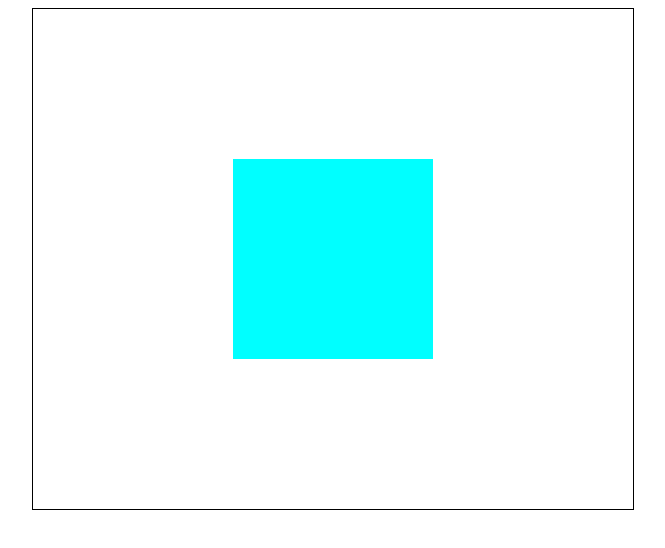
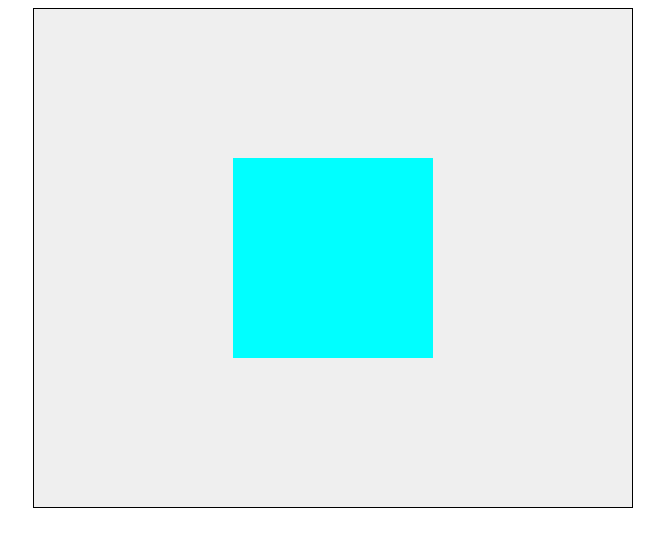
Before and after one commit to preservance717/LG_CSS, a plain HTML site: page program_experience/demo2/demo2.html in a window 1280 px wide. Shown: the whole page, without its empty margins (307-972 px from the left). Drawn offline with Linux system fonts and the light colour scheme.

Commit message:
button center

```diff
--- a/program_experience/demo2/demo2.css
+++ b/program_experience/demo2/demo2.css
@@ -42,3 +42,15 @@ body{
     height: 200px;
     background-color: #0ff;
 }
+
+button {
+    width: 600px;
+    height: 500px;
+    border: 1px solid #000;
+}
+.button-center {
+    width: 200px;
+    height: 200px;
+    margin: 0 auto;
+    background-color: #0ff;
+}
--- a/program_experience/demo2/demo2.html
+++ b/program_experience/demo2/demo2.html
@@ -12,8 +12,13 @@
         <!--<p>test content</p>-->
     <!--</div>-->
 <!--</div>-->
-<div class="container">
-    <div class="box"></div>
-</div>
+
+<!--<div class="container">-->
+    <!--<div class="box"></div>-->
+<!--</div>-->
+
+<button>
+    <div class="button-center"></div>
+</button>
 </body>
 </html>
```
